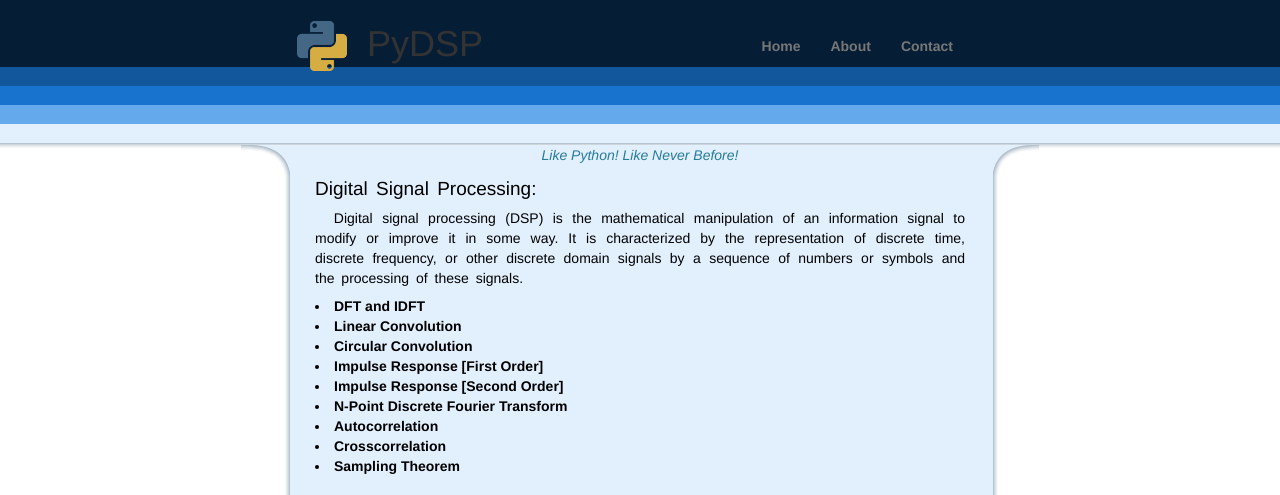
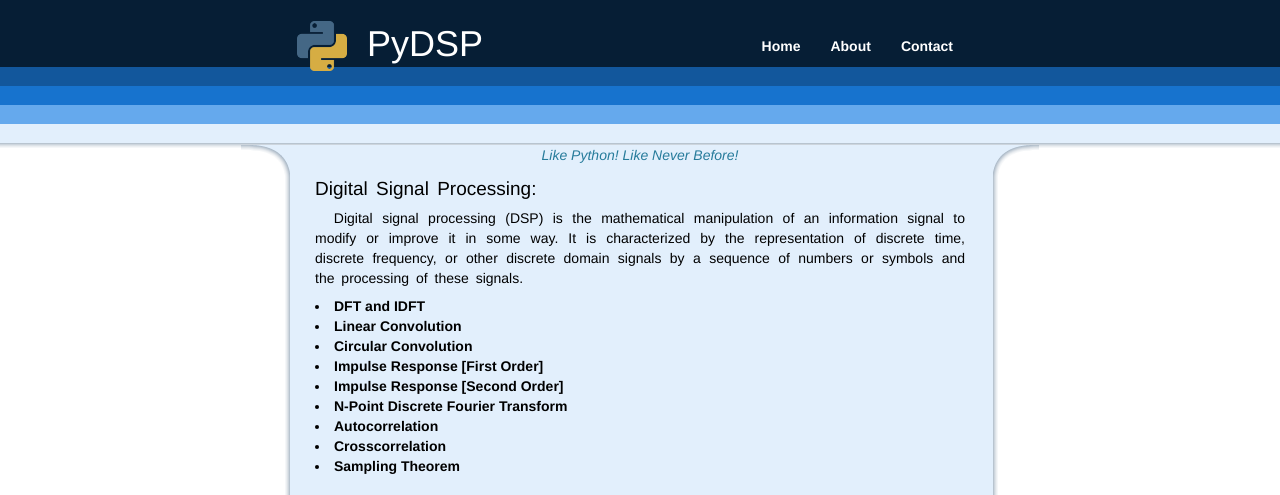
Before and after one commit to kingspp/PyDSP, a Django app: template myapp/templates/home.html in a window 1280 px wide. Shown: the top 495 px of the page. Run offline with Django 3.2, Linux system fonts and the light colour scheme; the template is opened without the code that fills it, so the values that code supplies are empty; parts of the project's set-up code (start-up, migrations or seed data) failed here and were passed over; some libraries are stand-ins or nearby versions.

Commit message:
Fixed links regarding home,about and contact

```diff
--- a/myapp/templates/home.html
+++ b/myapp/templates/home.html
@@ -23,15 +23,15 @@
 					<span class="icon-bar"></span>
 					<span class="icon-bar"></span>
 				</button>
-				<h1><img src="http://kingspp.pythonanywhere.com/media/newlogo-repro.png" width="50" height="50">&nbsp;&nbsp;PyDSP</h1>
+				<h1 style="color:#FFFFFF"><img src="http://kingspp.pythonanywhere.com/media/newlogo-repro.png" width="50" height="50">&nbsp;&nbsp;PyDSP</h1>
 			</div>
 
 			<!-- Collect the nav links, forms, and other content for toggling -->
 			<div class="collapse navbar-collapse" id="bs-example-navbar-collapse-1">
 				<ul class="nav navbar-nav navbar-right">
-					<li><a href="#">Home</a></li>
-					<li><a href="#">About</a></li>
-					<li><a href="#">Contact</a></li>
+					<li><a href="#" style="color:#FFFFFF">Home</a></li>
+					<li><a href="/about" style="color:#FFFFFF">About</a></li>
+					<li><a href="/contact" style="color:#FFFFFF">Contact</a></li>
 				</ul>
 			</div><!-- /.navbar-collapse -->
 		</div><!-- /.container-fluid -->
```
Also changed, not shown: media/plots/test.png.
